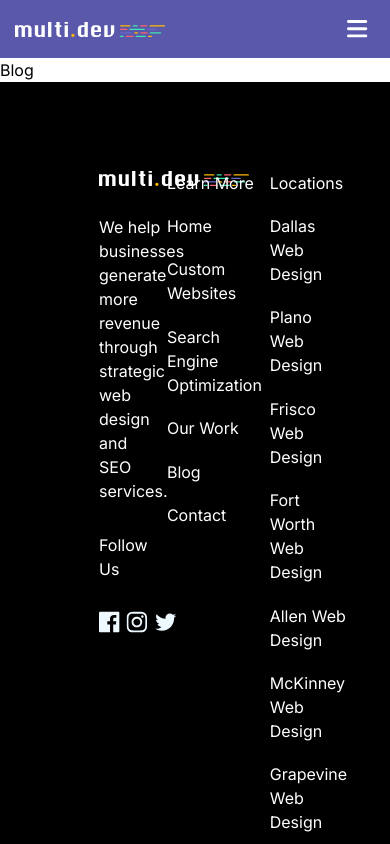
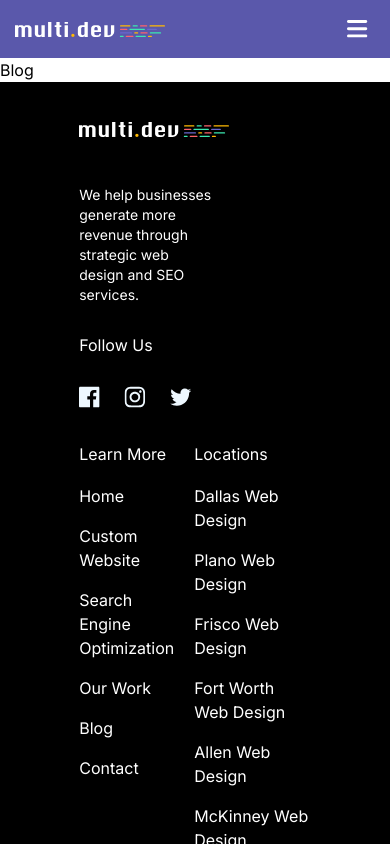
Before and after one commit to xvedela/multi-dev, a Vue app: page /blog in a window 390 px wide. Built offline with nearby package versions, Linux system fonts and the light colour scheme.

Commit message:
Responsive Footer Finished.

```diff
--- a/src/assets/sections/Footer.vue
+++ b/src/assets/sections/Footer.vue
@@ -3,62 +3,71 @@ import LogoMultiDev from "../logos/LogoMultiDev.vue";
 import IconFacebook from "../icons/IconFacebook.vue";
 import IconInstagram from "../icons/IconInstagram.vue";
 import IconTwitter from "../icons/IconTwitter.vue";
+import ArrowRight from "../icons/ArrowRight.vue";
 </script>
 
 <template>
   <footer class="bg-black text-white">
-    <div class="pt-[10.5vh] px-[25.4vw] flex flex-col gap-y-[11.5vh]">
-      <div class="flex justify-between">
-        <div class="flex flex-col gap-y-[3.5vh] w-1/3">
-          <logo-multi-dev />
-          <p>
+    <div class="pt-[max(40px,3.91vw)] mx-[max(20px,20.31vw)] flex flex-col">
+      <div class="flex justify-between max-sm:flex-col">
+        <div class="flex flex-col">
+          <logo-multi-dev class="mb-[1.67vw] max-sm:mb-12"/>
+          <p class="mb-[1.35vw] text-sm w-7/12 max-sm:mb-7">
             We help businesses generate more revenue through strategic web
             design and SEO services.
           </p>
-          <p>Follow Us</p>
-          <ul class="flex gap-x-[1.6vw]">
+          <p class="mb-[1.3vw] max-sm:mb-7">Follow Us</p>
+          <ul class="flex gap-x-6">
             <li>
-              <icon-facebook />
+              <icon-facebook/>
             </li>
             <li>
-              <icon-instagram />
+              <icon-instagram/>
             </li>
             <li>
-              <icon-twitter />
+              <icon-twitter/>
             </li>
           </ul>
         </div>
-        <div class="flex justify-end">
-          <div class="before:content-['Learn_More'] before:px-[1vw]">
+        <div class="flex gap-x-[max(20px,1.56vw)] max-sm:ml-0 max-sm:mt-8">
+          <div class="flex flex-col gap-y-[max(18px,1.04vw)]">
+            <p>Learn More</p>
             <ul
-              class="flex flex-col px-[1vw] py-[5.6h] gap-y-[2.3vh] pt-[2.3vh]"
+                class="flex flex-col gap-y-4"
             >
               <li>
-                <a href="#">Home</a>
+                <router-link :to="{ name: 'Home' }" v-text="'Home'"/>
               </li>
               <li>
-                <a href="#">Custom Websites</a>
+                <router-link
+                    :to="{ name: 'CustomWebsite' }" v-text="'Custom Website'"
+                />
               </li>
               <li>
                 <a href="#"
-                  >Search Engine<br />
+                >Search Engine<br/>
                   Optimization</a
                 >
               </li>
               <li>
-                <a href="#"> Our Work </a>
+                <router-link :to="{ name: 'OurWork' }" v-text="'Our Work'"
+                />
               </li>
               <li>
-                <a href="#"> Blog </a>
+                <router-link :to="{ name: 'Blog' }" v-text="'Blog'"
+                />
               </li>
               <li>
-                <a href="#"> Contact </a>
+                <router-link
+                    :to="{ name: 'ContactUs' }" v-text="'Contact'"
+                />
               </li>
             </ul>
           </div>
-          <div class="before:content-['Locations'] before:px-[1vw]">
+          <div class="flex flex-col gap-y-[max(18px,1.04vw)]">
+            <p>Locations</p>
             <ul
-              class="flex flex-col px-[1vw] py-[5.6h] gap-y-[2.3vh] pt-[2.3vh]"
+                class="flex flex-col gap-y-4"
             >
               <li><a href="#">Dallas Web Design</a></li>
               <li><a href="#">Plano Web Design</a></li>
@@ -73,10 +82,10 @@ import IconTwitter from "../icons/IconTwitter.vue";
       </div>
       <div>
         <div
-          class="flex justify-between border-t-2 border-t-white border-opacity-20 py-[3.4vh] opacity-80 text-xs"
+            class="flex max-sm:flex-col-reverse max-sm:gap-y-7 max-sm:py-10 my-[1.3vw] justify-between border-t-2 border-t-white border-opacity-20 pt-[1.3vw] opacity-80 text-xs mt-[max(40px,5.21vw)]"
         >
           <p>© 2023 - Icepick Development, LLC</p>
-          <ul class="flex gap-x-10">
+          <ul class="flex gap-x-[1.3vw] justify-between">
             <li><a href="#">Privacy Policy</a></li>
             <li><a href="#">Sitemap</a></li>
           </ul>
```
